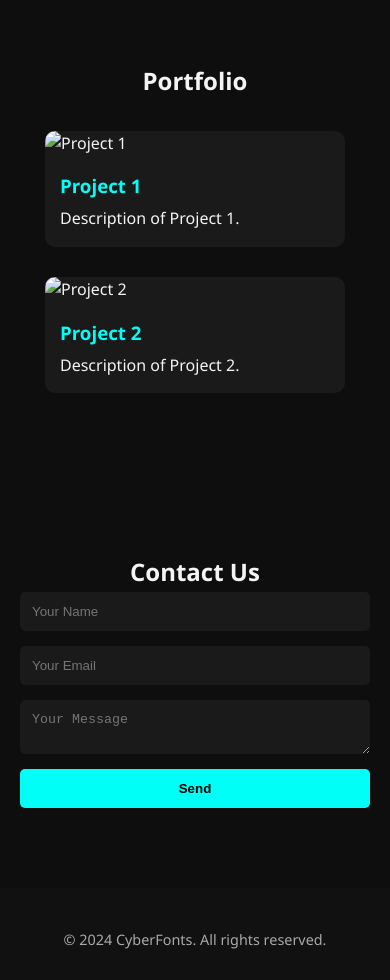
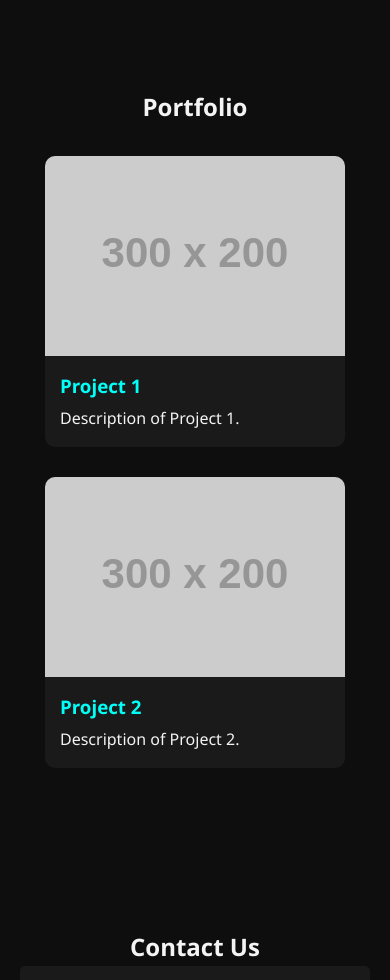
Before and after one commit to AYWStudio/AYW-Store-75, a plain HTML site: page index.html in a window 390 px wide. Shown: the part 1020-2000 px from the top of the page. Drawn offline with Linux system fonts and the light colour scheme; placeholder pictures from the web are drawn by us.

Commit message:
Update index.html

```diff
--- a/index.html
+++ b/index.html
@@ -9,6 +9,7 @@
 <body>
     <header>
         <nav>
+            <div class="menu-toggle">☰</div>
             <h1>
               AYW STORE
             </h1>
@@ -46,14 +47,14 @@
         <h2>Portfolio</h2>
         <div class="portfolio-gallery">
             <div class="portfolio-item">
-                <img src="project1.jpg" alt="Project 1">
+                <img src="https://via.placeholder.com/300x200?text=Project+1" alt="Project 1">
                 <div class="portfolio-info">
                     <h3>Project 1</h3>
                     <p>Description of Project 1.</p>
                 </div>
             </div>
             <div class="portfolio-item">
-                <img src="project2.jpg" alt="Project 2">
+                <img src="https://via.placeholder.com/300x200?text=Project+1" alt="Project 2">
                 <div class="portfolio-info">
                     <h3>Project 2</h3>
                     <p>Description of Project 2.</p>
```
